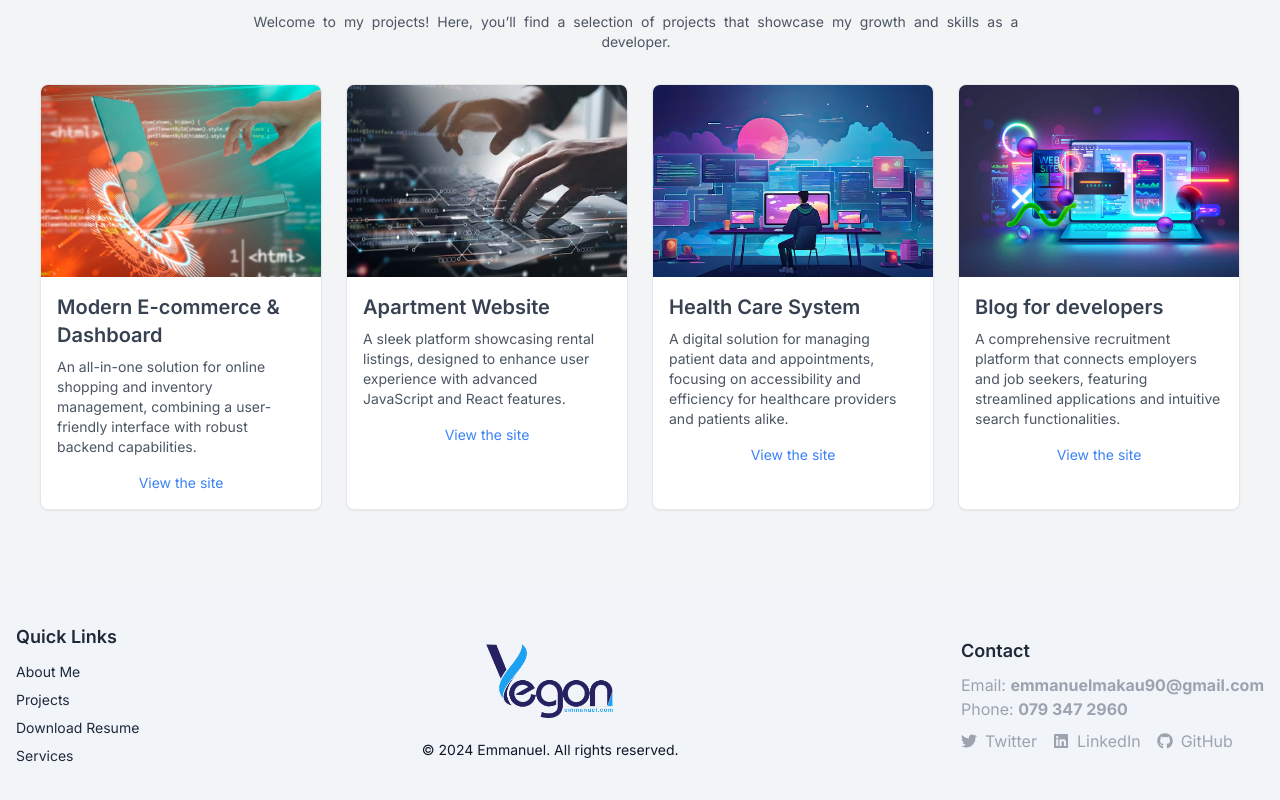
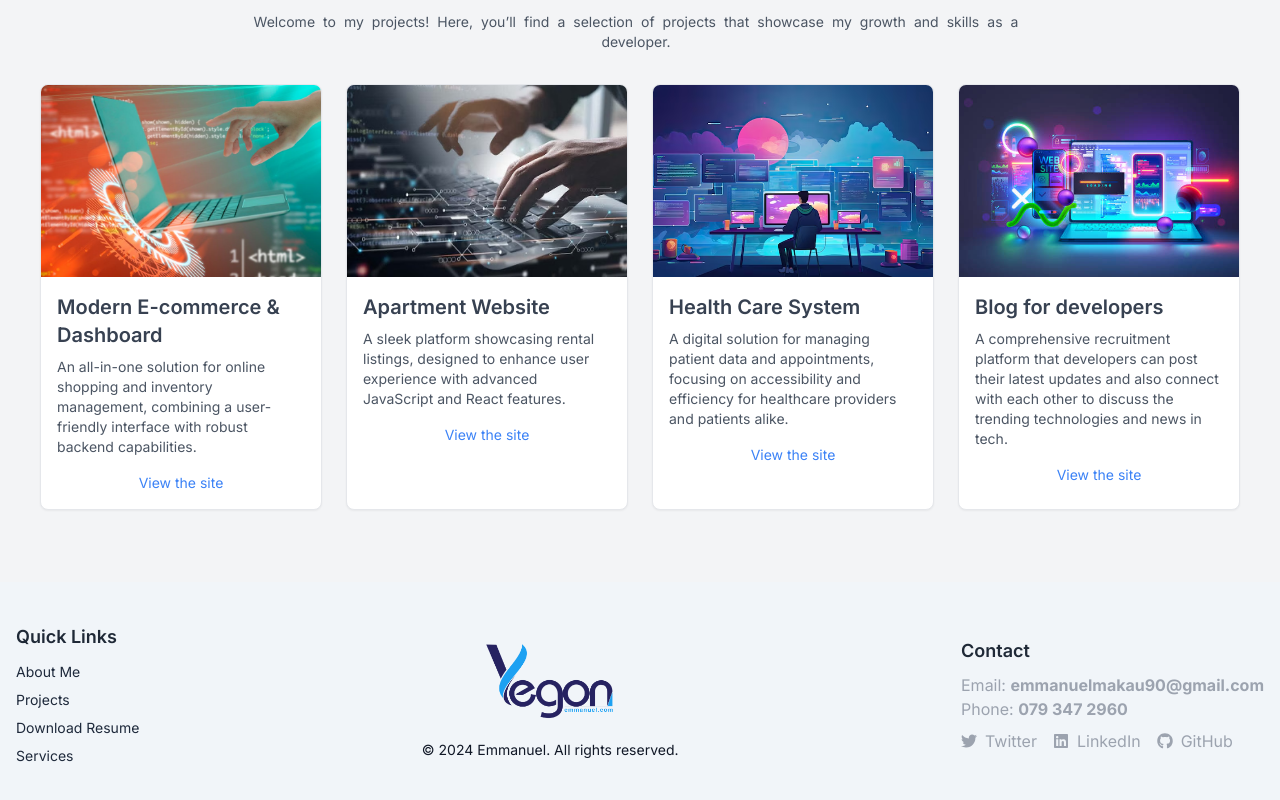
Before and after one commit to Emmanuel10701/-Portfolio, a Next.js app: page /projects in a window 1280 px wide. Shown: the part 749-1549 px from the top of the page. Built offline with nearby package versions, Linux system fonts and the light colour scheme.

Commit message:
added the correct url for blogs for developers

```diff
--- a/app/projects/page.jsx
+++ b/app/projects/page.jsx
@@ -30,7 +30,7 @@ export const projects = [
   {
     name: "Blog for developers",
     description:
-      "A comprehensive recruitment platform that connects employers and job seekers, featuring streamlined applications and intuitive search functionalities.",
+      "A comprehensive recruitment platform that developers can post their latest updates and also connect with each other to discuss the trending technologies and news in tech.",
     url: "https://developers-home.vercel.app/", // Updated URL
     image: "/images/project5.jpg",
   },
```
